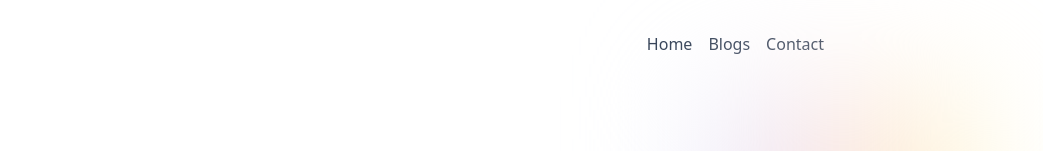
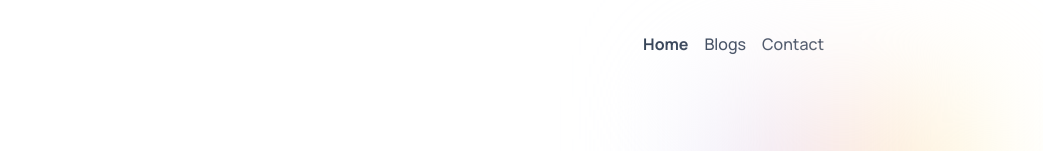
Before and after one commit to levischouten/levischouten-net, a Next.js app: page / in a window 1280 px wide. Shown: the top 151 px of the page, without its empty margins (216-1259 px from the left). Built offline with nearby package versions, Linux system fonts and the light colour scheme.

Commit message:
Updated font

```diff
--- a/src/components/header.tsx
+++ b/src/components/header.tsx
@@ -8,6 +8,7 @@ import InstagramIcon from "@/assets/instagram.svg";
 import LinkedinIcon from "@/assets/linkedin.svg";
 import Head from "next/head";
 import { motion } from "framer-motion";
+import { useRouter } from "next/router";
 
 type Props = {
   title?: string;
@@ -18,6 +19,8 @@ type Props = {
 export default function Header(props: Props) {
   const { title, showBanner, introText } = props;
 
+  const router = useRouter();
+
   return (
     <>
       <Head>
@@ -26,9 +29,24 @@ export default function Header(props: Props) {
       <header className="grid grid-cols-1 gap-24">
         <div className="flex sm:justify-end justify-center">
           <nav className="flex gap-4">
-            <Link href="/">Home</Link>
-            <Link href="/blogs">Blogs</Link>
-            <Link href="/contact">Contact</Link>
+            <Link
+              className={router.pathname === "/" ? "font-bold" : ""}
+              href="/"
+            >
+              Home
+            </Link>
+            <Link
+              className={router.pathname === "/blogs" ? "font-bold" : ""}
+              href="/blogs"
+            >
+              Blogs
+            </Link>
+            <Link
+              className={router.pathname === "/contact" ? "font-bold" : ""}
+              href="/contact"
+            >
+              Contact
+            </Link>
           </nav>
         </div>
 
--- a/src/components/layout.tsx
+++ b/src/components/layout.tsx
@@ -14,7 +14,7 @@ export default function Layout(props: Props) {
   const { children, title, showBanner, showContact, introText } = props;
 
   return (
-    <div className="grid grid-rows-[min-content_1fr_min-content] grid-cols-1 gap-24 mx-auto max-w-4xl px-8 sm:px-12 py-8 h-full min-h-screen text-slate-700 ">
+    <div className="grid grid-rows-[min-content_1fr_min-content] grid-cols-1 gap-24 mx-auto max-w-4xl px-8 sm:px-12 py-8 h-full min-h-screen text-slate-700 font-sans font-medium">
       {showBanner && (
         <motion.div
           animate={{ translateX: [0, 30, 0], translateY: [0, 30, 0] }}
--- a/src/pages/_app.tsx
+++ b/src/pages/_app.tsx
@@ -1,10 +1,21 @@
-import "@/styles/globals.css";
 import type { AppProps } from "next/app";
 import { Analytics } from "@vercel/analytics/react";
+import { Manrope } from "next/font/google";
+
+import "@/styles/globals.css";
+
+const manrope = Manrope({
+  subsets: ["latin"],
+});
 
 export default function App({ Component, pageProps }: AppProps) {
   return (
     <>
+      <style jsx global>{`
+        :root {
+          --font-manrope: ${manrope.style.fontFamily};
+        }
+      `}</style>
       <Component {...pageProps} />
       <Analytics />
     </>
--- a/tailwind.config.js
+++ b/tailwind.config.js
@@ -1,18 +1,21 @@
 /** @type {import('tailwindcss').Config} */
 module.exports = {
   content: [
-    './src/pages/**/*.{js,ts,jsx,tsx}',
-    './src/components/**/*.{js,ts,jsx,tsx}',
-    './src/app/**/*.{js,ts,jsx,tsx}',
+    "./src/pages/**/*.{js,ts,jsx,tsx}",
+    "./src/components/**/*.{js,ts,jsx,tsx}",
+    "./src/app/**/*.{js,ts,jsx,tsx}",
   ],
   theme: {
     extend: {
       backgroundImage: {
-        'gradient-radial': 'radial-gradient(var(--tw-gradient-stops))',
-        'gradient-conic':
-          'conic-gradient(from 180deg at 50% 50%, var(--tw-gradient-stops))',
+        "gradient-radial": "radial-gradient(var(--tw-gradient-stops))",
+        "gradient-conic":
+          "conic-gradient(from 180deg at 50% 50%, var(--tw-gradient-stops))",
+      },
+      fontFamily: {
+        sans: ["var(--font-manrope)"],
       },
     },
   },
   plugins: [],
-}
+};
```
